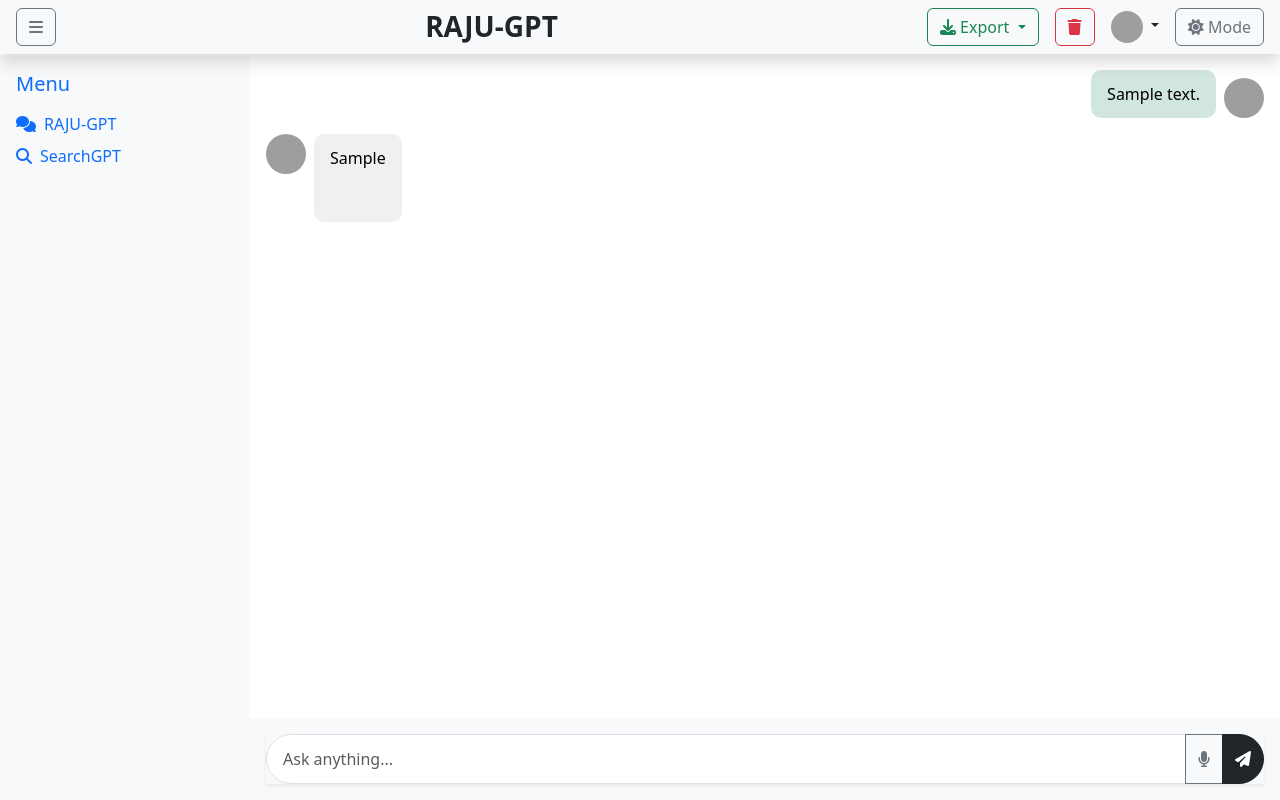
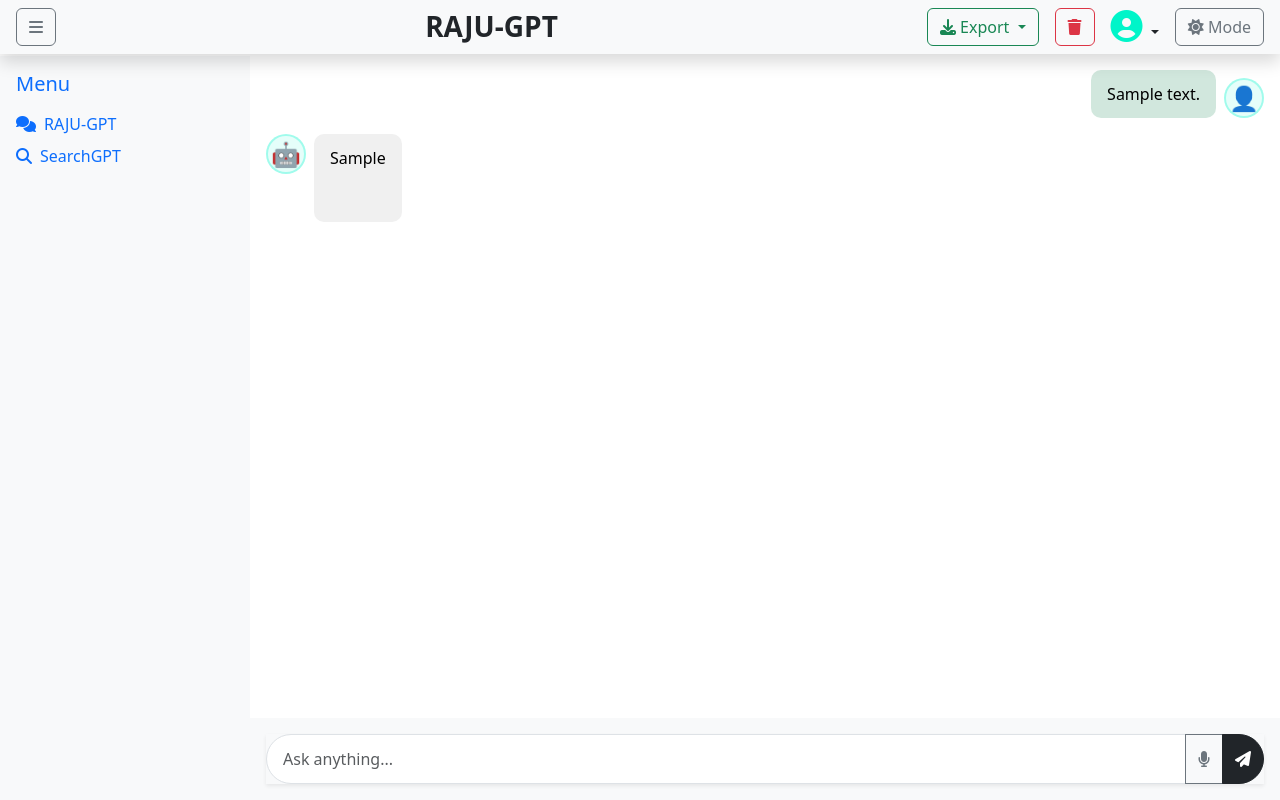
Before and after one commit to rajukumar7769/raju-gpt, a Django app: page /index/ in a window 1280 px wide. Run offline with Django 4.2, Linux system fonts and the light colour scheme; a user stored in the database is signed in; tables that the repository leaves empty hold one stand-in row (values such as "Sample post"); grey boxes are pictures that could not be loaded.

Commit message:
fix(ui): replace missing images with Font Awesome icons and emojis
- Profile page: Use fa-user-circle icon instead of missing my_pic.png
- Profile dropdown: Use fa-user-circle icon
- Chat avatars: Use emoji icons (👤 for user, 🤖 for bot)
- Created static/media folder for future image uploads
- Updated avatar CSS to support div elements with emojis
- Improved avatar styling with background and border

```diff
--- a/templates/index.html
+++ b/templates/index.html
@@ -141,6 +141,11 @@
       height: 40px;
       border-radius: 50%;
       object-fit: cover;
+      display: flex;
+      align-items: center;
+      justify-content: center;
+      background: rgba(0, 245, 201, 0.1);
+      border: 2px solid rgba(0, 245, 201, 0.3);
     }
 
     .typing-animation {
@@ -246,7 +251,7 @@
       <!-- Profile Dropdown -->
       <div class="dropdown">
         <button class="btn border-0 p-0 profile-button dropdown-toggle" type="button" id="profileDropdown" data-bs-toggle="dropdown" aria-expanded="false">
-          <img src="{% static 'media/my_pic.png' %}" alt="Profile" class="rounded-circle" />
+          <i class="fas fa-user-circle" style="font-size: 32px; color: #00f5c9;"></i>
         </button>
         <ul class="dropdown-menu dropdown-menu-end shadow" aria-labelledby="profileDropdown">
           <li><a class="dropdown-item" href="{% url 'profile' %}"><i class="fas fa-user me-2"></i>Profile</a></li>
@@ -365,9 +370,10 @@
       const wrapper = document.createElement('div');
       wrapper.classList.add('message-wrapper', sender);
 
-      const avatar = document.createElement('img');
-      avatar.src = sender === 'user' ? '{% static "media/my_pic.png" %}' : '{% static "media/gpt.png" %}';
+      const avatar = document.createElement('div');
       avatar.classList.add('avatar');
+      avatar.innerHTML = sender === 'user' ? '👤' : '🤖';
+      avatar.style.cssText = 'display: flex; align-items: center; justify-content: center; font-size: 24px;';
 
       const bubble = document.createElement('div');
       bubble.classList.add('message-bubble');
@@ -383,9 +389,10 @@
       const wrapper = document.createElement('div');
       wrapper.classList.add('message-wrapper', 'bot');
 
-      const avatar = document.createElement('img');
-      avatar.src = '{% static "media/gpt.png" %}';
+      const avatar = document.createElement('div');
       avatar.classList.add('avatar');
+      avatar.innerHTML = '🤖';
+      avatar.style.cssText = 'display: flex; align-items: center; justify-content: center; font-size: 24px;';
 
       const bubble = document.createElement('div');
       bubble.classList.add('message-bubble', 'typing-animation');
--- a/templates/profile.html
+++ b/templates/profile.html
@@ -97,7 +97,9 @@
 <div class="profile-wrapper">
   <div class="profile-card">
     <div class="profile-header">
-      <img src="{% static 'media/my_pic.png' %}" alt="Profile Picture" width="120" height="120">
+      <div class="profile-icon-wrapper">
+        <i class="fas fa-user-circle" style="font-size: 120px; color: #00f5c9;"></i>
+      </div>
       <h3>{{ user.get_full_name }}</h3>
       <p>{{ user.email }}</p>
     </div>
```
